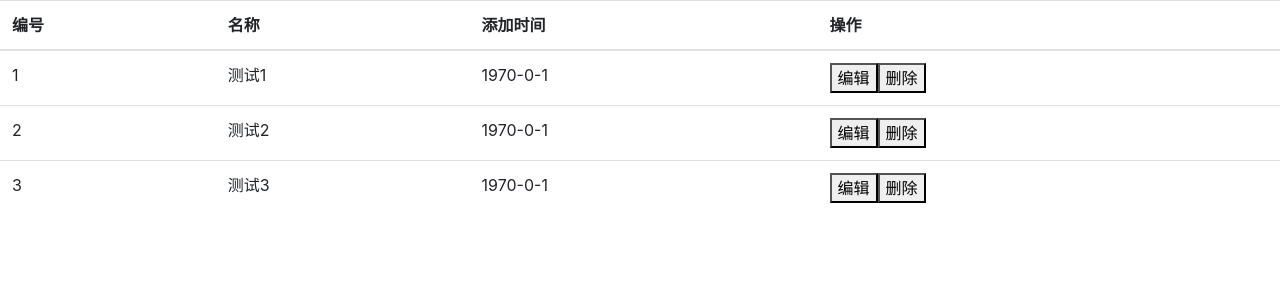
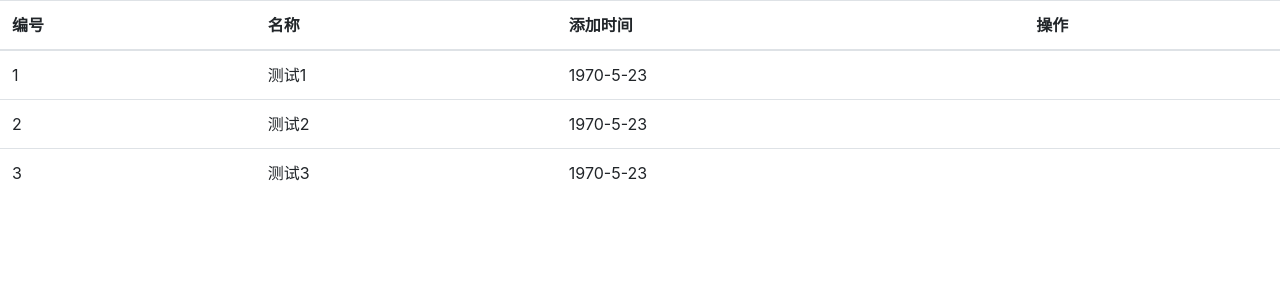
Before and after one commit to zh69ou/reacttest, a React app: page / in a window 1280 px wide. Shown: the top 300 px of the page. Built offline with nearby package versions, Linux system fonts and the light colour scheme.

Commit message:
封装表单组件

```diff
--- a/src/components/list.tsx
+++ b/src/components/list.tsx
@@ -7,7 +7,12 @@ export const ListBox = (props)=>{
 		return <th key={i}>{info}</th>
 	})
 	let field = props.field
-	const usefield = (info)=>{
+	let butlist = (list,info)=>{
+		return (list.map((but,i) =>(
+			!but.k||but.v!=info[but.k]?<span onClick={()=>{typeof(but.callback)=='function'&&but.callback(info)}} key={i}>{but.html}</span>:null
+		)))
+	}
+	let usefield = (info)=>{
 		let html = []
 		props.field.map((type,i)=>{
 			switch (type.type) {
@@ -15,11 +20,12 @@ export const ListBox = (props)=>{
 					html.push(<td key={i}>{info[type.code]}</td>)
 					break;
 				case "date":
-					let t = new Date(info[type.code])
-					html.push(<td key={i}>{t.getFullYear()+'-'+t.getMonth()+'-'+t.getDate()}</td>)
+					var pt = /^[0-9]*$/;
+					let t = new Date(pt.test(info[type.code])?Number(info[type.code])*1000:info[type.code])
+					html.push(<td key={i}>{t.getFullYear()+'-'+(t.getMonth()+1)+'-'+t.getDate()}</td>)
 					break;
 				case "but":
-					html.push(<td key={i}>{type.code}</td>)
+					html.push(<td key={i}>{butlist(type.code,info)}</td>)
 					break;
 				default:
 					break;
```
